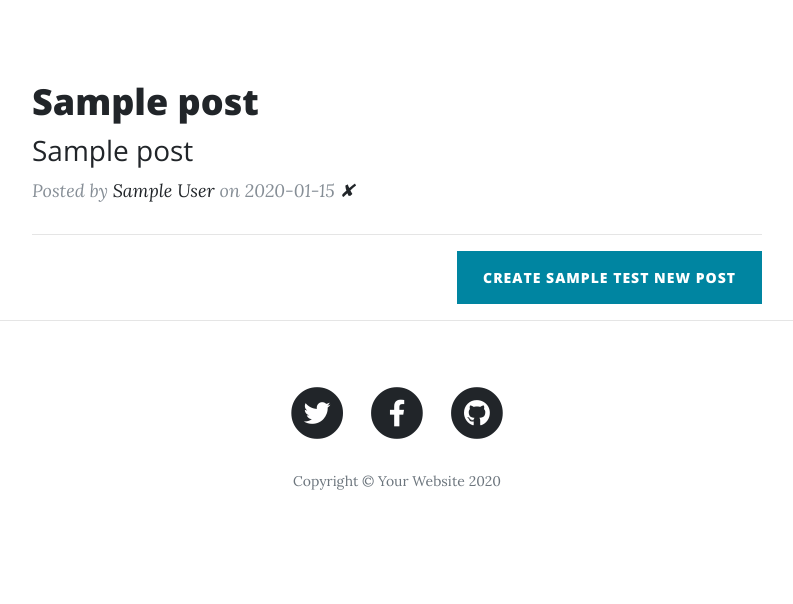
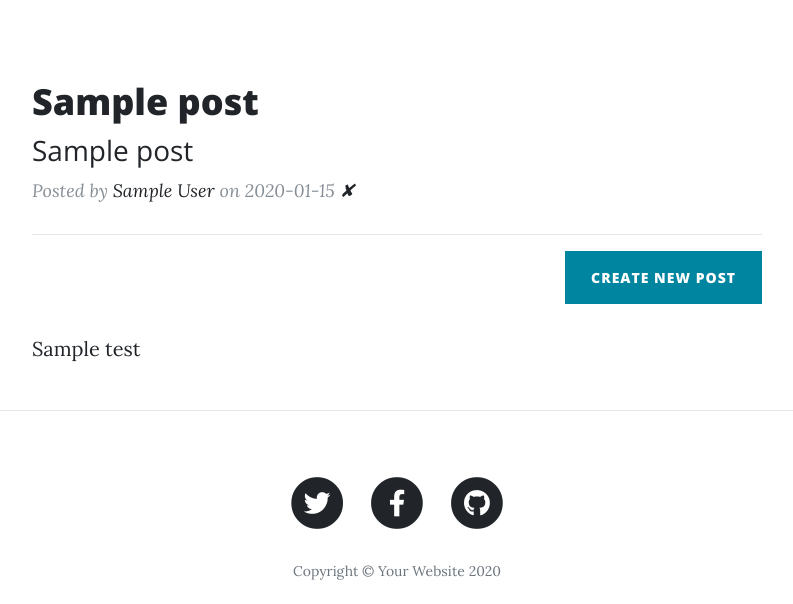
Before and after one commit to RobinB-94/Blog-Website, a Flask app: template templates/index.html in a window 1280 px wide. Shown: the part 532-1136 px from the top of the page, without its empty margins (243-1036 px from the left). Before the commit the page ends 1022 px from the top, so only its background shows below. Run offline with Flask 2, Linux system fonts and the light colour scheme; a user stored in the database is signed in; tables that the repository leaves empty hold one stand-in row (values such as "Sample post"); the template is opened without the code that fills it: values that come from a table or form of the project are taken from there, most other values are stand-ins (such as "Sample title", 1, 10 or a date in 2020); some libraries are stand-ins or nearby versions.

Commit message:
Test postgres

```diff
--- a/templates/index.html
+++ b/templates/index.html
@@ -44,9 +44,10 @@
         <!-- New Post -->
         {% if current_user.id == 1 %}
           <div class="clearfix">
-          <a class="btn btn-primary float-right" href="{{url_for('add_new_post')}}">Create {{ test }} New Post</a>
+          <a class="btn btn-primary float-right" href="{{url_for('add_new_post')}}">Create New Post</a>
           </div>
         {% endif %}
+      <p>{{ test }}</p>
 
       </div>
     </div>
```
